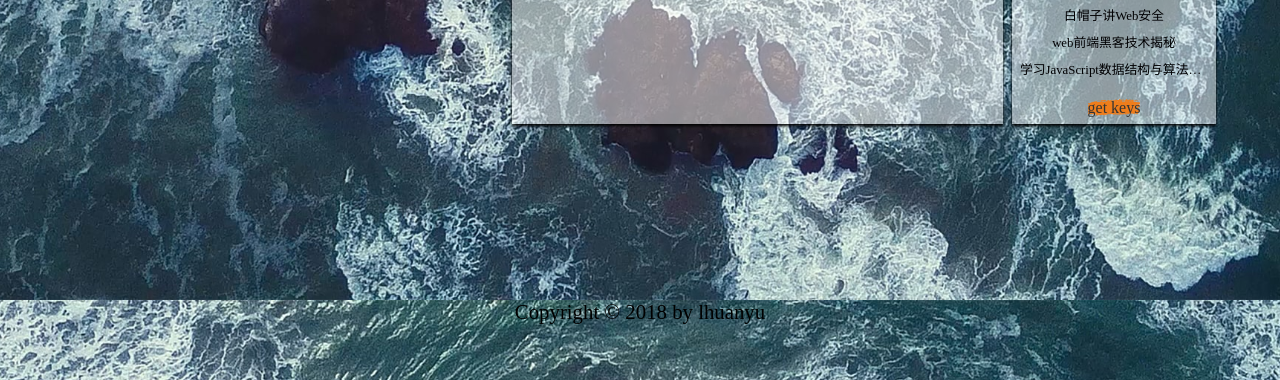
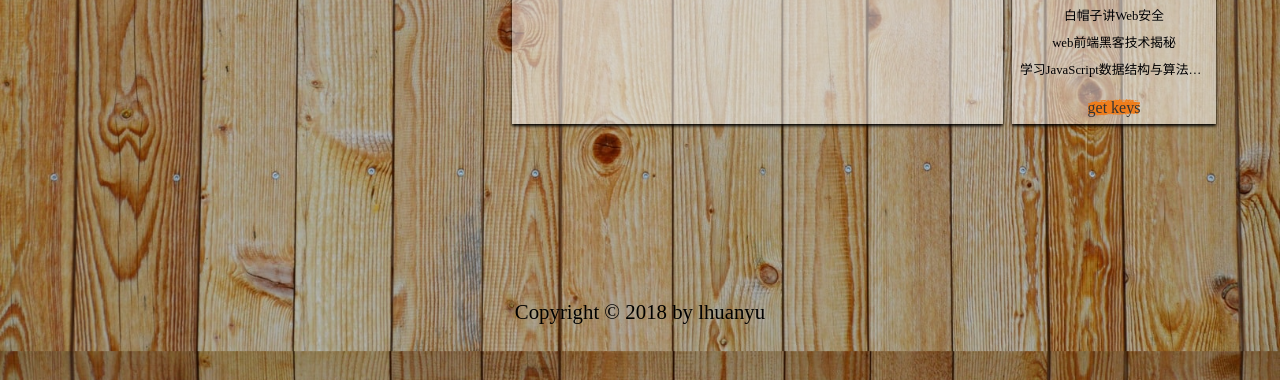
Before and after one commit to BUPTlhuanyu/personalHomePage, a plain HTML site: page src/index.html in a window 1280 px wide. Shown: the part 500-880 px from the top of the page. Drawn offline with Linux system fonts and the light colour scheme.

Commit message:
更改页面背景

```diff
--- a/src/css/common.css
+++ b/src/css/common.css
@@ -6,7 +6,7 @@ html,body{
     margin:0 auto;
 }
 body{
-    background:#000103 url(../img/backgroundimage2.jpg) no-repeat fixed;
+    background:#000103 url(../img/backgroundimage1.jpg) no-repeat fixed;
     background-size: cover;
 }
 .clearfix:after {
```
